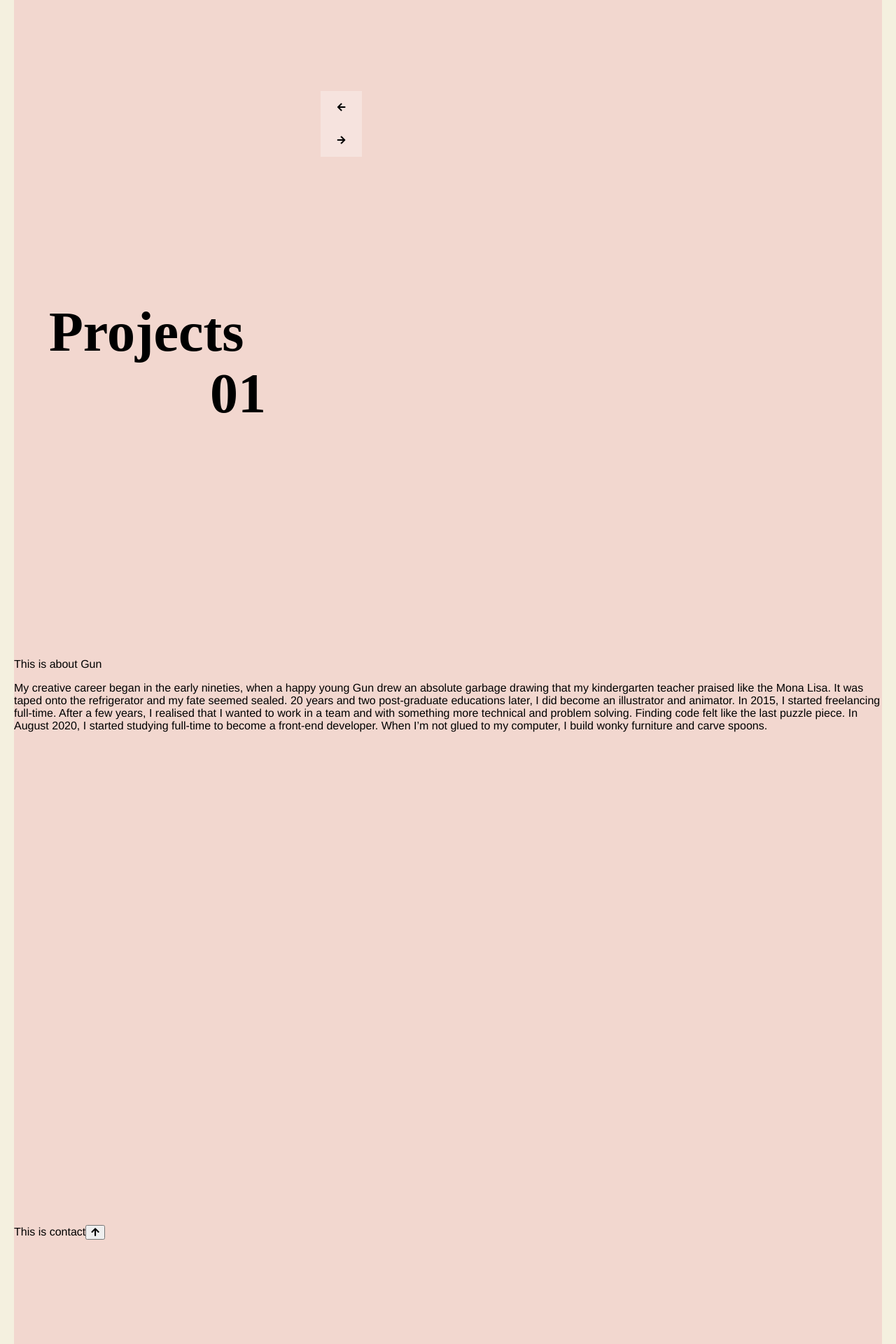
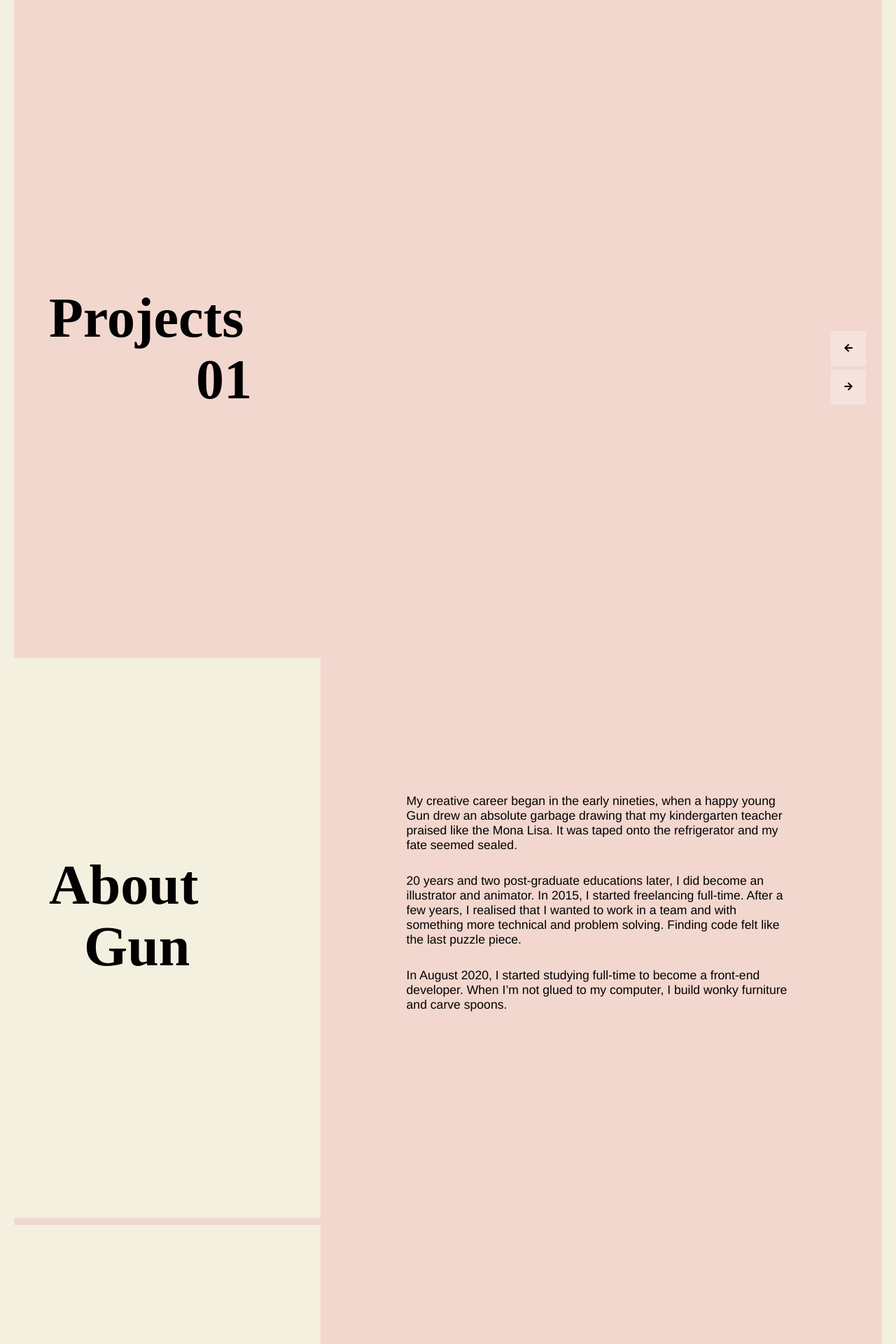
Before and after one commit to gunkarlsson/ip2-portfolio, a React (Create React App) app: page /projects in a window 1280 px wide. Shown: the part 700-2620 px from the top of the page at 70% size. Built offline with nearby package versions, Linux system fonts and the light colour scheme; no server answers.

Commit message:
✨  added scroll to top and content

```diff
--- a/src/App.css
+++ b/src/App.css
@@ -24,7 +24,12 @@ h1 {
 h2 {
   font-family: "Kaftan Serif";
 }
-
+a {
+  color: black;
+}
+a:hover {
+  background-color: var(--primary-color);
+}
 /* .bg-wrapper {
   background-color: var(--primary-color);
   height: 100vh;
@@ -75,7 +80,7 @@ h2 {
 }
 
 .contact {
-  height: 97vh;
+  height: 100vh;
   grid-row: 4;
   grid-column: 1;
 }
--- a/src/Components/About.js
+++ b/src/Components/About.js
@@ -1,27 +1,70 @@
 import React from "react";
 import styled from "styled-components";
 
-const AboutDiv = styled.div`
-  /* min-height: 100vh; */
+const AboutSection = styled.section`
+  overflow: hidden;
+  max-height: 100%;
+  max-width: 100vw;
+  display: grid;
+  grid-template: 1fr 2fr 4fr / 6fr 1fr 9fr 1fr;
+
+  .about-title {
+    grid-row: 1 / -1;
+    grid-column: 1;
+    background-color: var(--primary-color);
+    height: 100vh;
+    h1 {
+      font-size: 5rem;
+      line-height: 3rem;
+      margin: 300px 20px 0 50px;
+    }
+    h1:last-of-type {
+      margin: 40px 0 0 100px;
+    }
+  }
+
+  .about-text {
+    max-width: 52vw;
+    grid-row: 2 / 4;
+    grid-column: 3;
+    padding: 50px;
+
+    p {
+      font-weight: 500;
+      font-size: 1.1rem;
+      margin: 30px 0;
+    }
+  }
 `;
 
 function About(props) {
   return (
-    <AboutDiv id="about">
-      This is about {props.name}
-      <p>
-        My creative career began in the early nineties, when a happy young Gun
-        drew an absolute garbage drawing that my kindergarten teacher praised
-        like the Mona Lisa. It was taped onto the refrigerator and my fate
-        seemed sealed. 20 years and two post-graduate educations later, I did
-        become an illustrator and animator. In 2015, I started freelancing
-        full-time. After a few years, I realised that I wanted to work in a team
-        and with something more technical and problem solving. Finding code felt
-        like the last puzzle piece. In August 2020, I started studying full-time
-        to become a front-end developer. When I’m not glued to my computer, I
-        build wonky furniture and carve spoons.
-      </p>
-    </AboutDiv>
+    <AboutSection id="about">
+      <div className="about-title">
+        <h1>About</h1>
+        <h1>{props.name}</h1>
+      </div>
+      <article className="about-text">
+        <p>
+          My creative career began in the early nineties, when a happy young Gun
+          drew an absolute garbage drawing that my kindergarten teacher praised
+          like the Mona Lisa. It was taped onto the refrigerator and my fate
+          seemed sealed.
+        </p>
+        <p>
+          20 years and two post-graduate educations later, I did become an
+          illustrator and animator. In 2015, I started freelancing full-time.
+          After a few years, I realised that I wanted to work in a team and with
+          something more technical and problem solving. Finding code felt like
+          the last puzzle piece.
+        </p>
+        <p>
+          In August 2020, I started studying full-time to become a front-end
+          developer. When I’m not glued to my computer, I build wonky furniture
+          and carve spoons.
+        </p>
+      </article>
+    </AboutSection>
   );
 }
 
--- a/src/Components/Contact.js
+++ b/src/Components/Contact.js
@@ -2,17 +2,101 @@ import React from "react";
 import styled from "styled-components";
 import { animateScroll as scroll } from "react-scroll";
 
-const ContactDiv = styled.div`
-  /* height: 100vh; */
+const ContactSection = styled.section`
+  overflow: hidden;
+  max-height: 100%;
+  max-width: 100vw;
+  display: grid;
+  grid-template: 1fr 2fr 4fr / 6fr 1fr 9fr 1fr;
+
+  .contact-title {
+    grid-row: 1 / -1;
+    grid-column: 1;
+    background-color: var(--primary-color);
+    height: 100vh;
+    h1 {
+      font-size: 5rem;
+      line-height: 3rem;
+      margin: 300px 20px 0 50px;
+    }
+  }
+
+  .contact-text {
+    margin-top: 100px;
+    max-width: 52vw;
+    grid-row: 2 / 4;
+    grid-column: 3;
+    padding: 50px;
+    font-size: 1.2rem;
+
+    .contact-links {
+      margin-top: 10px;
+    }
+    a {
+      margin-right: 10px;
+    }
+
+    p:last-of-type {
+      margin-top: 150px;
+      font-style: italic;
+    }
+  }
+
+  hr {
+    border: 1px solid black;
+    margin-top: 50px;
+    width: 100%;
+  }
+
+  button {
+    margin: 50px 50px;
+    grid-row: 4;
+    grid-column: 1;
+    outline: none;
+    border: 1px solid black;
+    background-color: transparent;
+    border-radius: 50%;
+    width: 50px;
+    height: 50px;
+    cursor: pointer;
+  }
+  button:hover {
+    transition: transform 0.4s ease;
+    transform: scale(1.2);
+    border: 2px solid black;
+  }
 `;
+
 function Contact() {
   return (
-    <ContactDiv id="contact">
-      This is contact
+    <ContactSection id="contact">
+      <div className="contact-title">
+        <h1>Contact</h1>
+      </div>
+      <article className="contact-text">
+        <p>
+          Work inquiries, love letters or random hellos can be sent to >{" "}
+          <a href="hi@gunkarlsson.com">hi@gunkarlsson.com</a>
+        </p>
+
+        <hr />
+        <div className="contact-links">
+          <a href="https://github.com/gunkarlsson">Github</a>{" "}
+          <a href="https://gunkarlsson.com/">Website</a>{" "}
+          <a href="https://www.instagram.com/gunimation/">Instagram</a>
+        </div>
+
+        <p>
+          Looking for an intern? Starting 1st of November 2021, I'm open to
+          start am internship. If you're also located in Melbourne, Australia,
+          you'll be at the top of my wishlist.
+        </p>
+      </article>
+
       <button onClick={() => scroll.scrollToTop()}>
         <i class="fas fa-arrow-up"></i>
       </button>
-    </ContactDiv>
+    </ContactSection>
   );
 }
 
--- a/src/Components/Nav/MenuList.js
+++ b/src/Components/Nav/MenuList.js
@@ -32,7 +32,6 @@ const Ul = styled.ul`
   }
   a {
     text-decoration: none;
-    color: black;
   }
   a:hover {
     text-decoration: underline;
@@ -69,7 +68,13 @@ function MenuList({ open }) {
         </Link>
       </li>
       <li>
-        <Link smooth to="#contact" smooth={true} duration={900}>
+        <Link
+          // smooth
+          // to="#contact"
+          // smooth={true}
+          // duration={900}
+          onClick={() => scroll.scrollToBottom()}
+        >
           Contact
         </Link>
       </li>
--- a/src/Components/Projects.js
+++ b/src/Components/Projects.js
@@ -5,46 +5,60 @@ import Repo from "./Repo";
 const ProjectsSection = styled.section`
   overflow: hidden;
   height: 100%;
-  width: 100%;
+  max-width: 100vw;
   /* outline: 20px solid var(--primary-color);
   outline-offset: -20px; */
   display: grid;
-  grid-template: 3fr 6fr 1fr / 6fr 1fr 9fr 1fr;
+  grid-template: 1fr 2fr 4fr / 6fr 1fr 9fr 1fr;
 
   .page-title {
-    height: calc(100vh - 20px);
+    grid-row: 1 / -1;
+    grid-column: 1;
+    /* height: calc(100vh - 20px);
     margin-top: 20px;
-    position: absolute;
+    position: absolute; */
     background-color: var(--secondary-color);
-    transition: all 0.5s ease;
+    transition: all 0.6s ease;
     h1 {
       font-size: 5rem;
       line-height: 3rem;
       margin: 300px 20px 0 50px;
     }
     h1:last-of-type {
-      margin: 40px 0 0 280px;
+      margin: 40px 0 0 260px;
     }
   }
   .page-title.active {
     background-color: var(--primary-color);
   }
+
+  .repo-div {
+    max-width: 52vw;
+    grid-row: 2 / 4;
+    grid-column: 3;
+  }
+
   button {
     outline: none;
     border: none;
     background-color: rgba(255, 255, 255, 0.3);
-    padding: 1rem 1.5rem;
+    padding: 1rem 1rem;
+    width: 50px;
+    height: 50px;
     cursor: pointer;
+    transition: all 0.4s ease;
   }
   button:hover {
     background-color: rgba(255, 255, 255, 0.6);
   }
-
-  .buttons {
+  .left-btn {
+    grid-row: 3;
+    grid-column: 4;
+  }
   .right-btn {
-    }
-    .left-btn {
-    }
+    margin-top: 55px;
+    grid-row: 3;
+    grid-column: 4;
   }
 `;
 
@@ -56,7 +70,7 @@ function Projects() {
   const [sectionBg, setSectionBg] = useState(false);
 
   const changeSectionBg = () => {
-    if (window.scrollY >= 500) {
+    if (window.scrollY >= 400) {
       setSectionBg(true);
     } else {
       setSectionBg(false);
@@ -107,15 +121,12 @@ function Projects() {
           />
         )}
       </div>
-
-      <div className="buttons">
       <button className="left-btn" onClick={decrement}>
         <i class="fas fa-arrow-left"></i>
       </button>
       <button className="right-btn" onClick={increment}>
         <i class="fas fa-arrow-right"></i>
       </button>
-      </div>
     </ProjectsSection>
   );
 }
--- a/src/Components/Repo.js
+++ b/src/Components/Repo.js
@@ -2,30 +2,26 @@ import React, { useState, useEffect } from "react";
 import styled from "styled-components";
 
 const RepoDiv = styled.div`
-  border: 1px solid blue;
-  margin: 20px 50px 0px 480px;
+  overflow: hidden;
+  /* margin: 20px 50px 0px 480px;
   height: calc(100vh - 40px);
-  position: absolute;
+  position: absolute; */
 
   .info-titles {
-    margin-top: 100px;
     h3 {
-      font-size: 4rem;
+      font-size: 3rem;
       margin: 10px 0;
     }
   }
 
   .info-text {
-    font-size: 1.5rem;
+    font-size: 1.2rem;
     line-height: 1rem;
-    border: 1px solid teal;
-    width: 500px;
   }
 
   .image {
     img {
-      max-width: 45vw;
-      max-height: 40vh;
+      max-width: 100%;
     }
   }
 
```
Also changed, not shown: 1 other file (tests, documents, lock files or other folders). Lines whose indentation alone changed are shown as unchanged.
